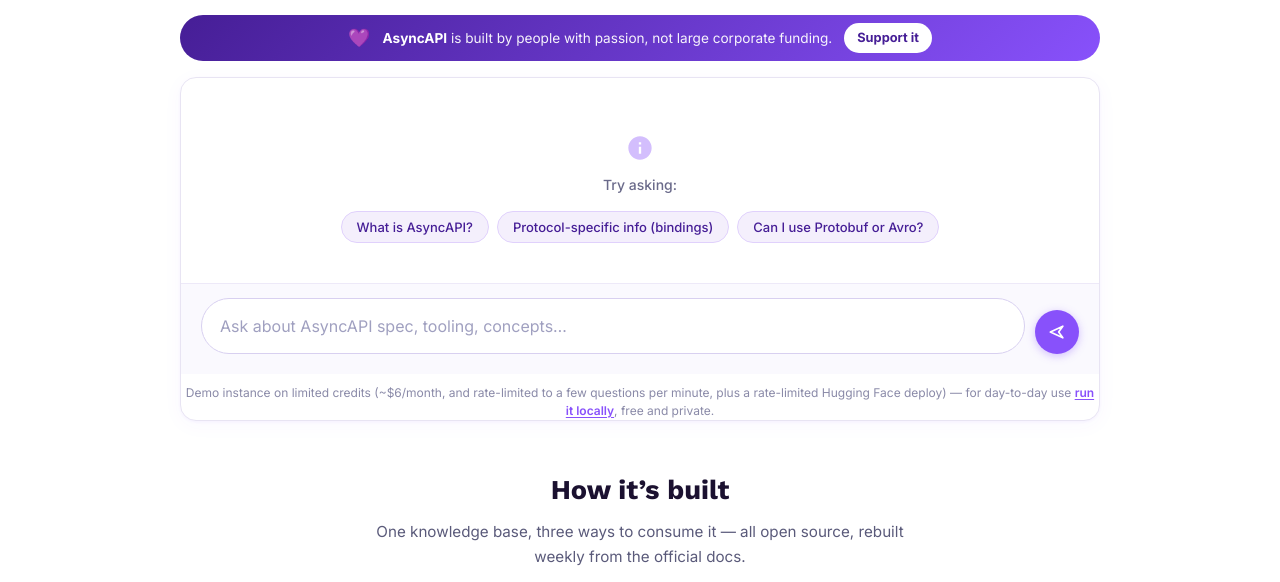
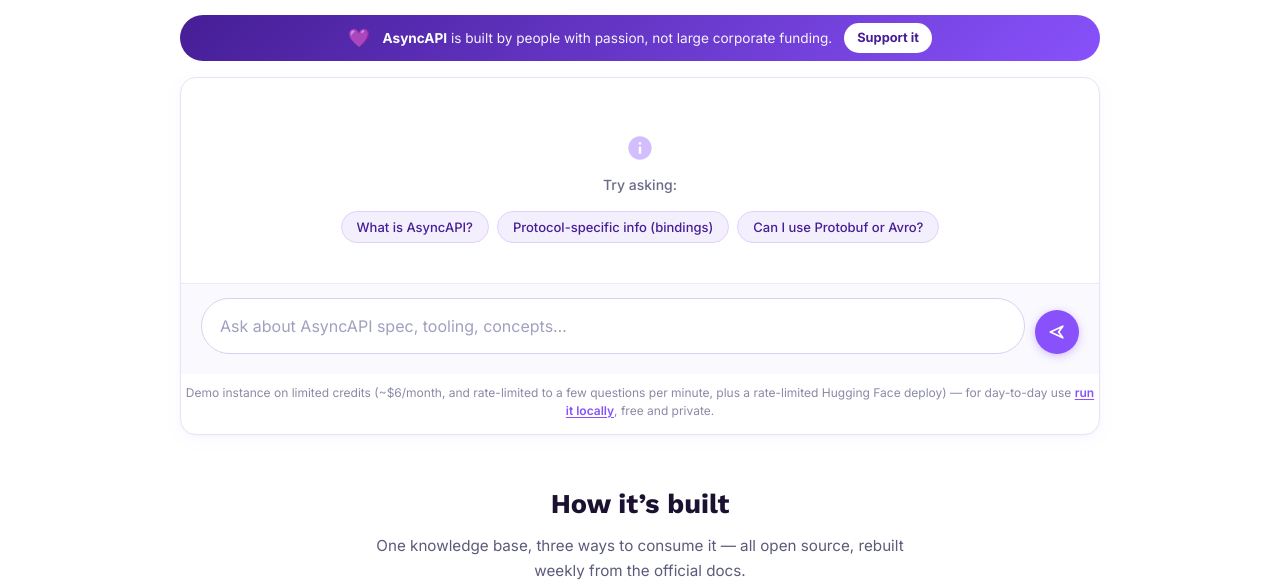
Before and after one commit to derberg/asyncapi-knowledge-mcp, a website: page chat/index.html in a window 1280 px wide. Shown: the part 226-808 px from the top of the page. Drawn offline with Linux system fonts and the light colour scheme.

Commit message:
chore(chat): breathing room below the demo footnote

```diff
--- a/chat/styles.css
+++ b/chat/styles.css
@@ -775,6 +775,7 @@
 /* Demo-instance footnote inside the chat card */
 .chat-footnote {
   margin: 10px 4px 0;
+  padding-bottom: 14px;
   font-size: 12px;
   line-height: 1.5;
   color: #8a8aa8;
```
